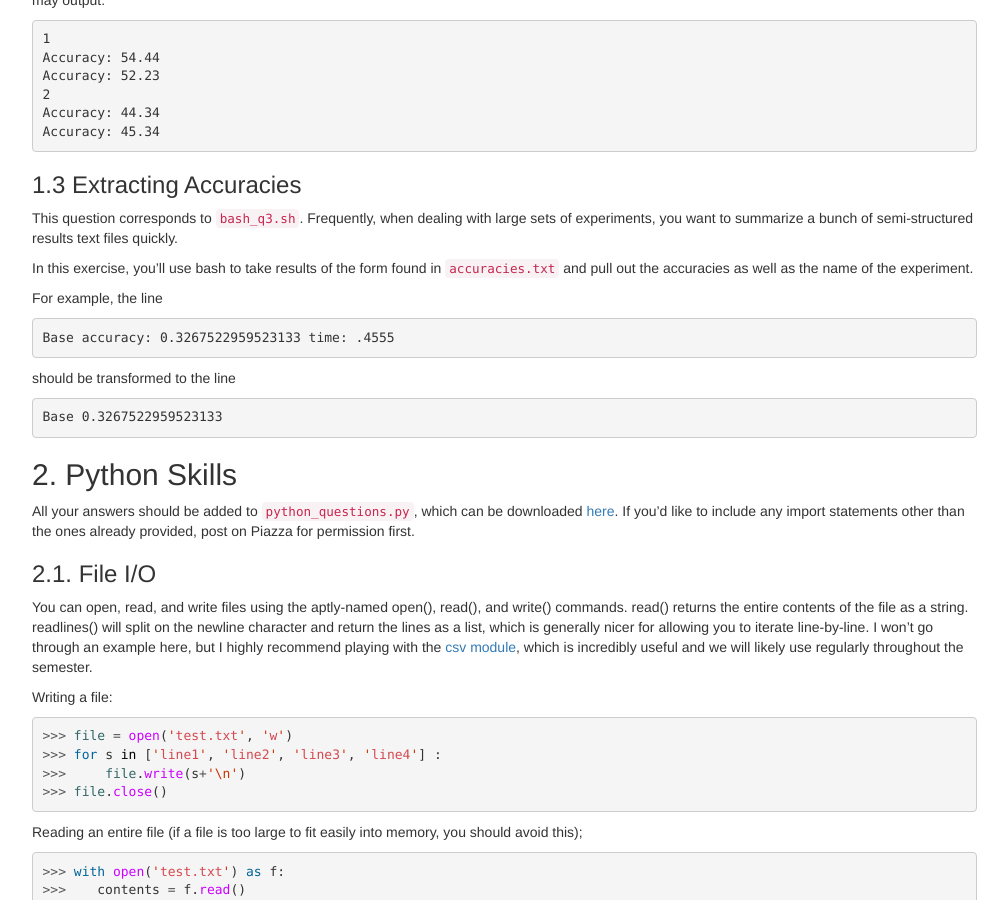
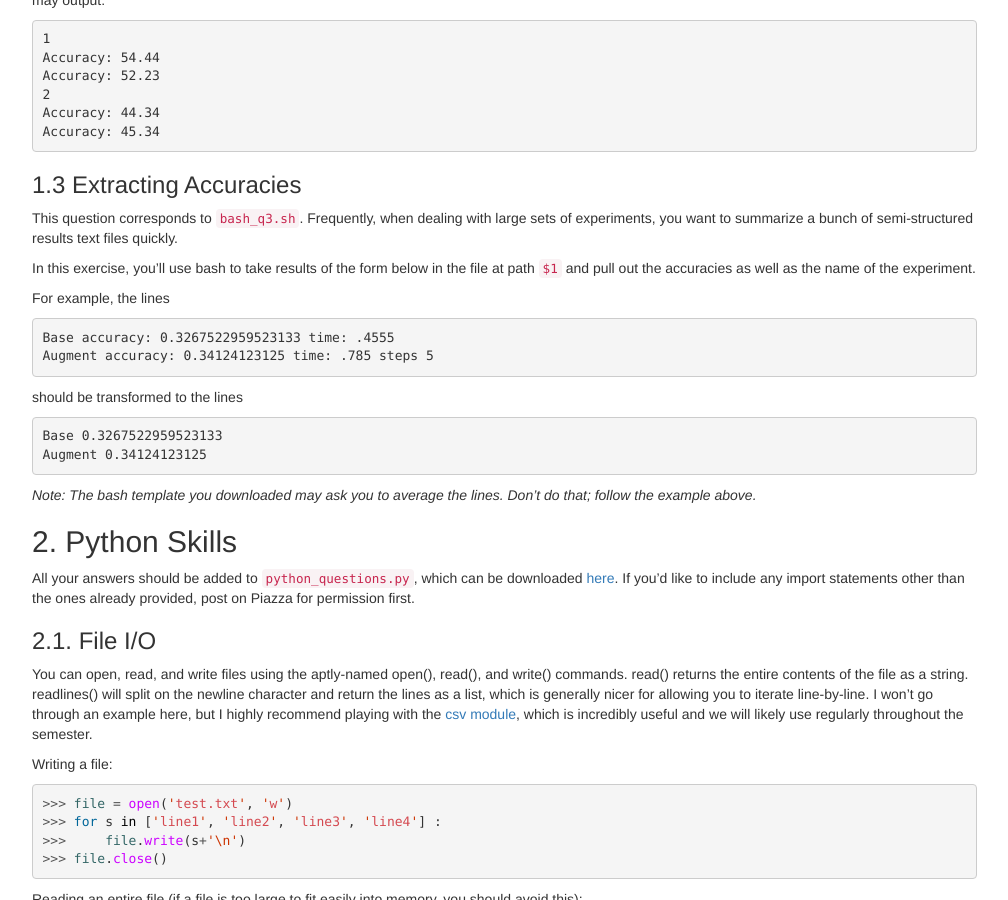
Before and after one commit to computational-linguistics-class/computational-linguistics-class.github.io, a Jekyll site: the page built from assignment1.md, in a window 1280 px wide and 900 px high, scrolled down 1627 px. Shown: the whole window, without its empty margins (233-1241 px from the left). Built offline with Jekyll 4.4.1, drawn with Linux system fonts in a browser that asks for light colours; nearby versions of some CDN libraries; a script that is not in the unit is left out.

Commit message:
remove old instruction to average accuracies

````diff
--- a/assignment1.md
+++ b/assignment1.md
@@ -128,20 +128,24 @@ This question corresponds to `bash_q3.sh`.
 Frequently, when dealing with large sets of experiments, you want
 to summarize a bunch of semi-structured results text files quickly.
 
- In this exercise, you'll use bash to take results of the form found
- in `accuracies.txt` and pull out the accuracies as well as the name
+ In this exercise, you'll use bash to take results of the form below
+ in the file at path `$1` and pull out the accuracies as well as the name
  of the experiment.
 
-For example, the line
+For example, the lines
 ```
 Base accuracy: 0.3267522959523133 time: .4555
+Augment accuracy: 0.34124123125 time: .785 steps 5
 ```
 
-should be transformed to the line
+should be transformed to the lines
 
 ```
 Base 0.3267522959523133
+Augment 0.34124123125
 ```
+
+_Note: The bash template you downloaded may ask you to average the lines. Don't do that; follow the example above._
 
 ## 2. Python Skills
 
````
Also changed, not shown: 1 other file.
